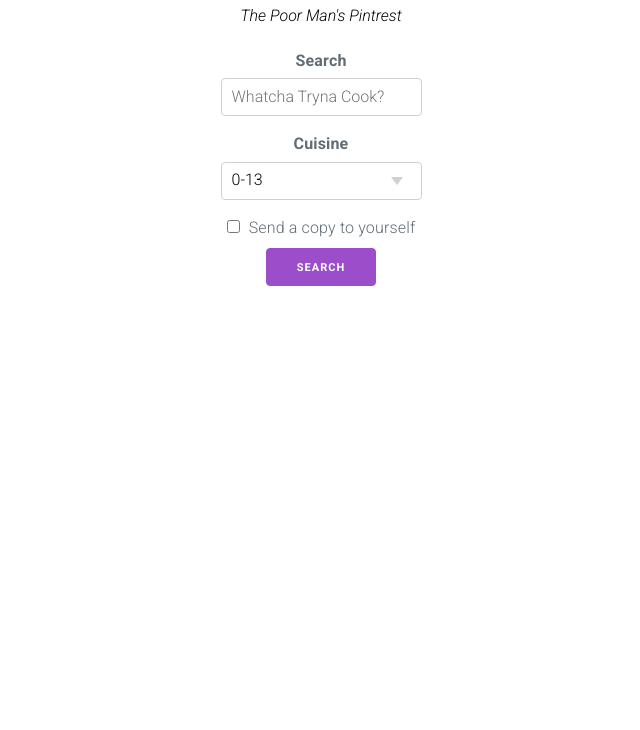
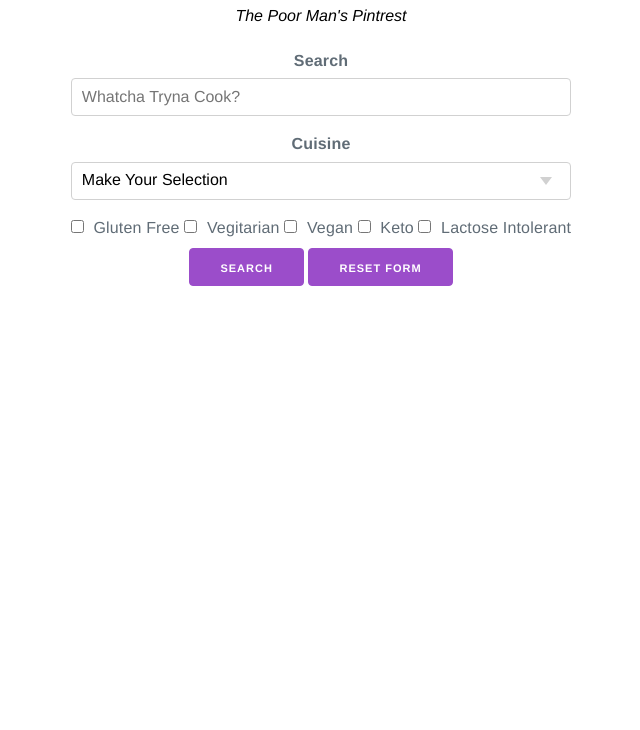
Before and after one commit to MarkCyg/Yafoodle, a plain HTML site: page index.html in a window 1280 px wide. Shown: the part 70-800 px from the top of the page, without its empty margins (319-959 px from the left). Drawn offline with nearby package versions, Linux system fonts and the light colour scheme; no server answers.

Commit message:
added checkboxes and selection list

```diff
--- a/assets/css/style.css
+++ b/assets/css/style.css
@@ -4,6 +4,13 @@
     box-sizing: border-box;
   }
 
+/*BODY*/
+body {
+    font-family: Helvetica, Arial, sans-serif;
+}
+
+
+/*HEADER*/
 header {
     font-weight: bold;
     text-align: center;
@@ -14,6 +21,8 @@ header h6 {
     font-style: italic;
 }
 
+
+/*FORM*/
 form {
     text-align: center;
     display: flex;
--- a/index.html
+++ b/index.html
@@ -29,20 +29,35 @@
           <input class="search" type="text" placeholder="Whatcha Tryna Cook?" id="nameField" aria-label="searchbar">
           <label for="cuisineField">Cuisine</label>
           <select id="cuisineField">
-            <option value="#">0-13</option>
-            <option value="#">14-17</option>
-            <option value="#">18-23</option>
-            <option value="#">24+</option>
+            <option class="cuisine" value="#">Make Your Selection</option>
+            <option class="cuisine" value="#">One Pot/Pan Meals</option>
+            <option class="cuisine" value="#">Mediterranean</option>
+            <option class="cuisine" value="#">Asian</option>
+            <option class="cuisine" value="#">Mexican/Latin America</option>
+            <option class="cuisine" value="#">American</option>
           </select>
 
          <!----check boxes----->
-          <div>
+          <div class="checkbox">
             <input type="checkbox" id="confirmField">
-            <label class="label-inline" for="confirmField">Send a copy to yourself</label>
+            <label class="label-inline" for="confirmField">Gluten Free</label>
+
+            <input type="checkbox" id="confirmField">
+            <label class="label-inline" for="confirmField">Vegitarian</label>
+
+            <input type="checkbox" id="confirmField">
+            <label class="label-inline" for="confirmField">Vegan</label>
+
+            <input type="checkbox" id="confirmField">
+            <label class="label-inline" for="confirmField">Keto</label>
+
+            <input type="checkbox" id="confirmField">
+            <label class="label-inline" for="confirmField">Lactose Intolerant</label>
           </div>
 
           <!----button------>
-          <input class="btn1" type="submit" value="Search" aria-label="button">
+          <input class="button1" type="submit" value="Search" aria-label="search button">
+          <input class="button2" type="reset" value="Reset form" aria-label="reset button">
         </fieldset>
       </form>
 
```
